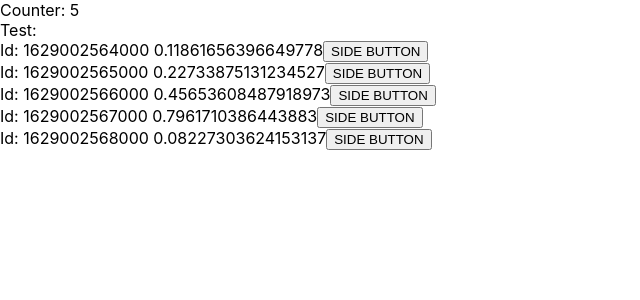
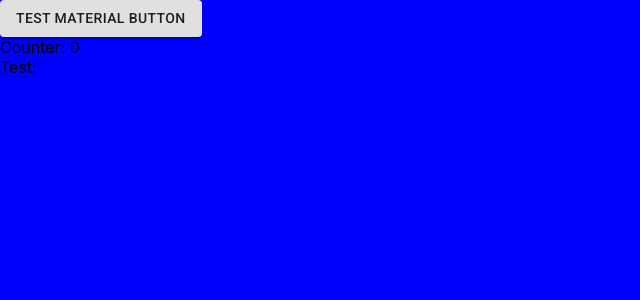
Before and after one commit to rafateruya/raftergram, a React (Create React App) app: page / in a window 1280 px wide. Shown: the top 300 px of the page, without its empty margins (0-640 px from the left). Built offline with nearby package versions, Linux system fonts and the light colour scheme.

Commit message:
adding styled components and material ui

```diff
--- a/package.json
+++ b/package.json
@@ -3,6 +3,9 @@
   "version": "0.1.0",
   "private": true,
   "dependencies": {
+    "@material-ui/core": "^4.12.3",
+    "@material-ui/icons": "^4.11.2",
+    "@material-ui/styles": "^4.11.4",
     "@testing-library/jest-dom": "^5.11.4",
     "@testing-library/react": "^11.1.0",
     "@testing-library/user-event": "^12.1.10",
@@ -14,6 +17,7 @@
     "react-dom": "^17.0.2",
     "react-scripts": "4.0.3",
     "recoil": "^0.4.0",
+    "styled-components": "^5.3.0",
     "typescript": "^4.1.2",
     "web-vitals": "^1.0.1"
   },
@@ -37,6 +41,7 @@
     ]
   },
   "devDependencies": {
+    "@types/styled-components": "^5.1.12",
     "@typescript-eslint/eslint-plugin": "^4.29.1",
     "@typescript-eslint/parser": "^4.29.1",
     "eslint": "^7.32.0",
--- a/public/index.html
+++ b/public/index.html
@@ -10,6 +10,8 @@
       content="Web site created using create-react-app"
     />
     <link rel="apple-touch-icon" href="%PUBLIC_URL%/logo192.png" />
+    <link rel="stylesheet" href="https://fonts.googleapis.com/css?family=Roboto:300,400,500,700&display=swap" />
+    <link rel="stylesheet" href="https://fonts.googleapis.com/icon?family=Material+Icons" />
     <!--
       manifest.json provides metadata used when your web app is installed on a
       user's mobile device or desktop. See https://developers.google.com/web/fundamentals/web-app-manifest/
--- a/src/App.tsx
+++ b/src/App.tsx
@@ -1,13 +1,17 @@
 import React from 'react';
+import { createMuiTheme, ThemeProvider } from '@material-ui/core';
 import { RecoilRoot } from 'recoil';
 import './App.css';
 import { TestScreen } from './screens/Test/TestScreen';
 
+const theme = createMuiTheme();
 function App() {
   return (
-    <RecoilRoot>
-      <TestScreen />
-    </RecoilRoot>
+    <ThemeProvider theme={theme}>
+      <RecoilRoot>
+        <TestScreen />
+      </RecoilRoot>
+    </ThemeProvider>
   );
 }
 
--- a/src/screens/Test/TestScreen.tsx
+++ b/src/screens/Test/TestScreen.tsx
@@ -1,25 +1,37 @@
 import React, { useEffect, useState } from 'react';
+import { Button } from '@material-ui/core';
 import { useRecoilState } from 'recoil';
+import styled from 'styled-components';
 import { testState } from '../../recoilState/testState';
+
+const TestScreenContainer = styled.div`
+  width: 100%;
+  height: 100%;
+  min-width: 100vw;
+  min-height: 100vh;
+  background: blue;
+`;
 
 export const TestScreen = () => {
   const [counter, setCounter] = useState(0);
   const [test, setTest] = useRecoilState(testState);
   useEffect(() => {
-    const interval = setInterval(() => {
-      setCounter((prevCounter) => prevCounter + 1);
-      setTest((prevTest) => [
-        ...prevTest,
-        {
-          id: Date.now().toString(),
-          randomNumber: Math.random(),
-        },
-      ]);
-    }, 1000);
-    return () => clearInterval(interval);
+    // const interval = setInterval(() => {
+    //   setCounter((prevCounter) => prevCounter + 1);
+    //   setTest((prevTest) => [
+    //     ...prevTest,
+    //     {
+    //       id: Date.now().toString(),
+    //       randomNumber: Math.random(),
+    //     },
+    //   ]);
+    // }, 1000);
+    // return () => clearInterval(interval);
   }, []);
   return (
-    <>
+    <TestScreenContainer>
+      <Button variant="contained">Test Material Button</Button>
+
       <div>Counter: {counter}</div>
       <div>
         Test:{' '}
@@ -43,6 +55,6 @@ export const TestScreen = () => {
           </div>
         ))}
       </div>
-    </>
+    </TestScreenContainer>
   );
 };
```
Also changed, not shown: 1 other file (tests, documents, lock files or other folders).
